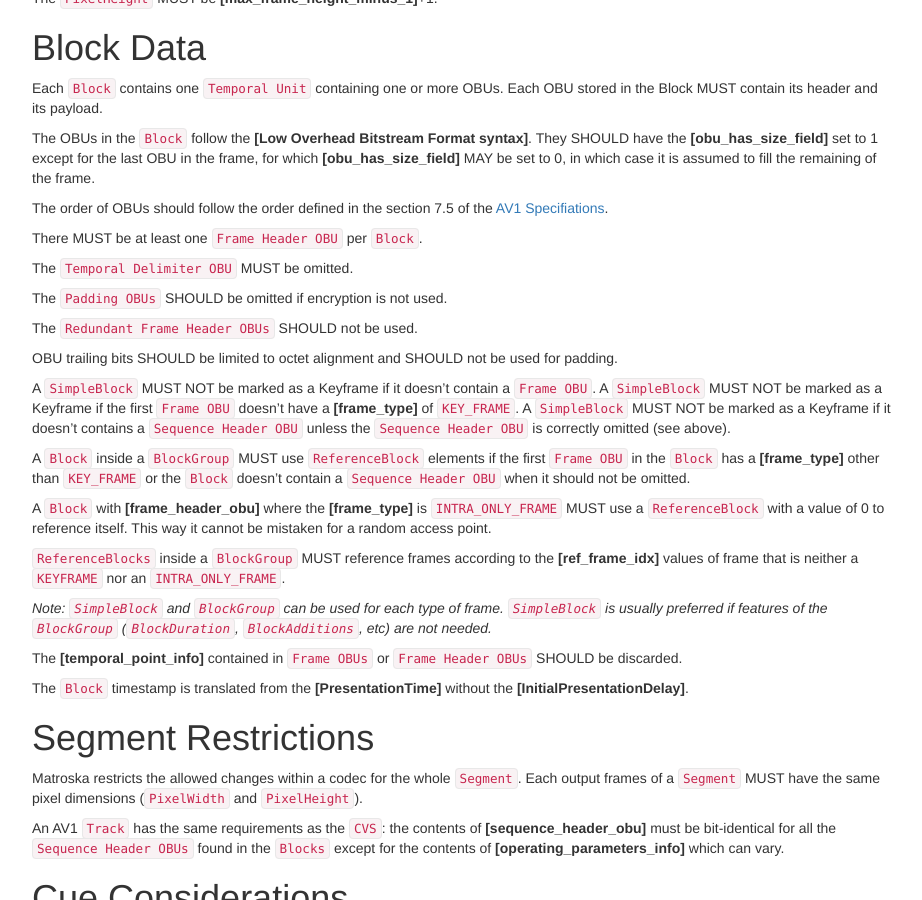
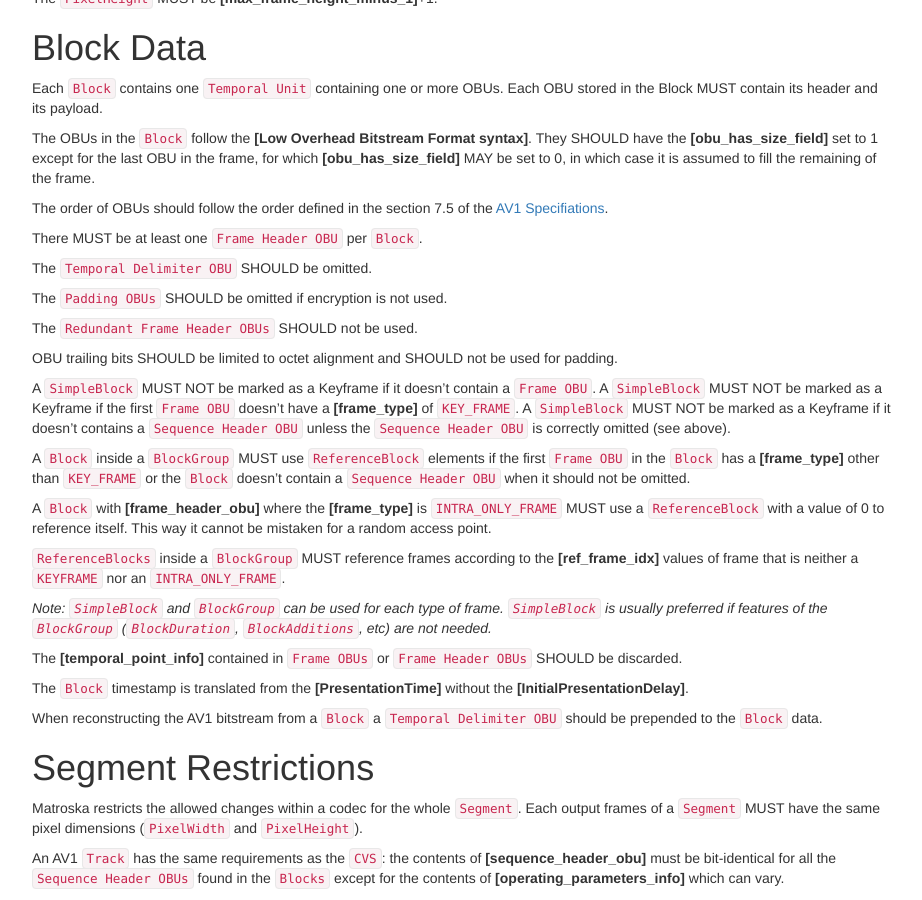
Before and after one commit to ietf-wg-cellar/matroska-specification, a Jekyll site: the page built from codec/av1.md, in a window 1280 px wide and 900 px high, scrolled down 2657 px. Shown: the whole window, without its empty margins (273-1195 px from the left). Built offline with Jekyll 4.4.1, drawn with Linux system fonts in a browser that asks for light colours; our own code applies the rules of GitHub Pages for plain Markdown files.

Commit message:
av1: allow the Temporal Delimiter OBU to be present in the Block
In any case the TU OBU needs to be added back to the bitstream

```diff
--- a/codec/av1.md
+++ b/codec/av1.md
@@ -108,7 +108,7 @@ The order of OBUs should follow the order defined in the section 7.5 of the [AV1
 
 There MUST be at least one `Frame Header OBU` per `Block`.
 
-The `Temporal Delimiter OBU` MUST be omitted.
+The `Temporal Delimiter OBU` SHOULD be omitted.
 
 The `Padding OBUs` SHOULD be omitted if encryption is not used.
 
@@ -129,6 +129,8 @@ A `Block` with __[frame_header_obu]__ where the __[frame_type]__  is `INTRA_ONLY
 The __[temporal_point_info]__ contained in  `Frame OBUs` or `Frame Header OBUs` SHOULD be discarded.
 
 The `Block` timestamp is translated from the __[PresentationTime]__ without the __[InitialPresentationDelay]__.
+
+When reconstructing the AV1 bitstream from a `Block` a `Temporal Delimiter OBU` should be prepended to the `Block` data.
 
 
 # Segment Restrictions
```
